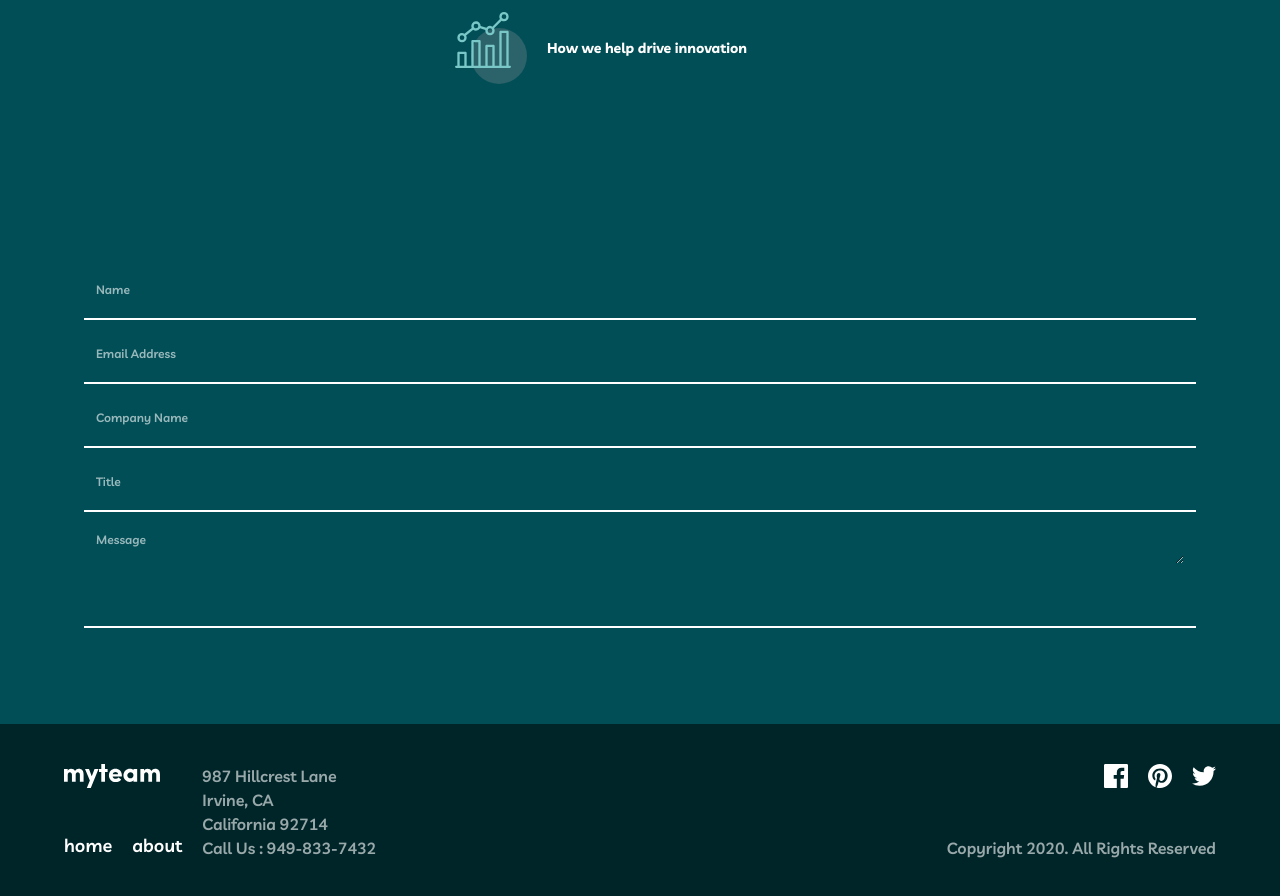
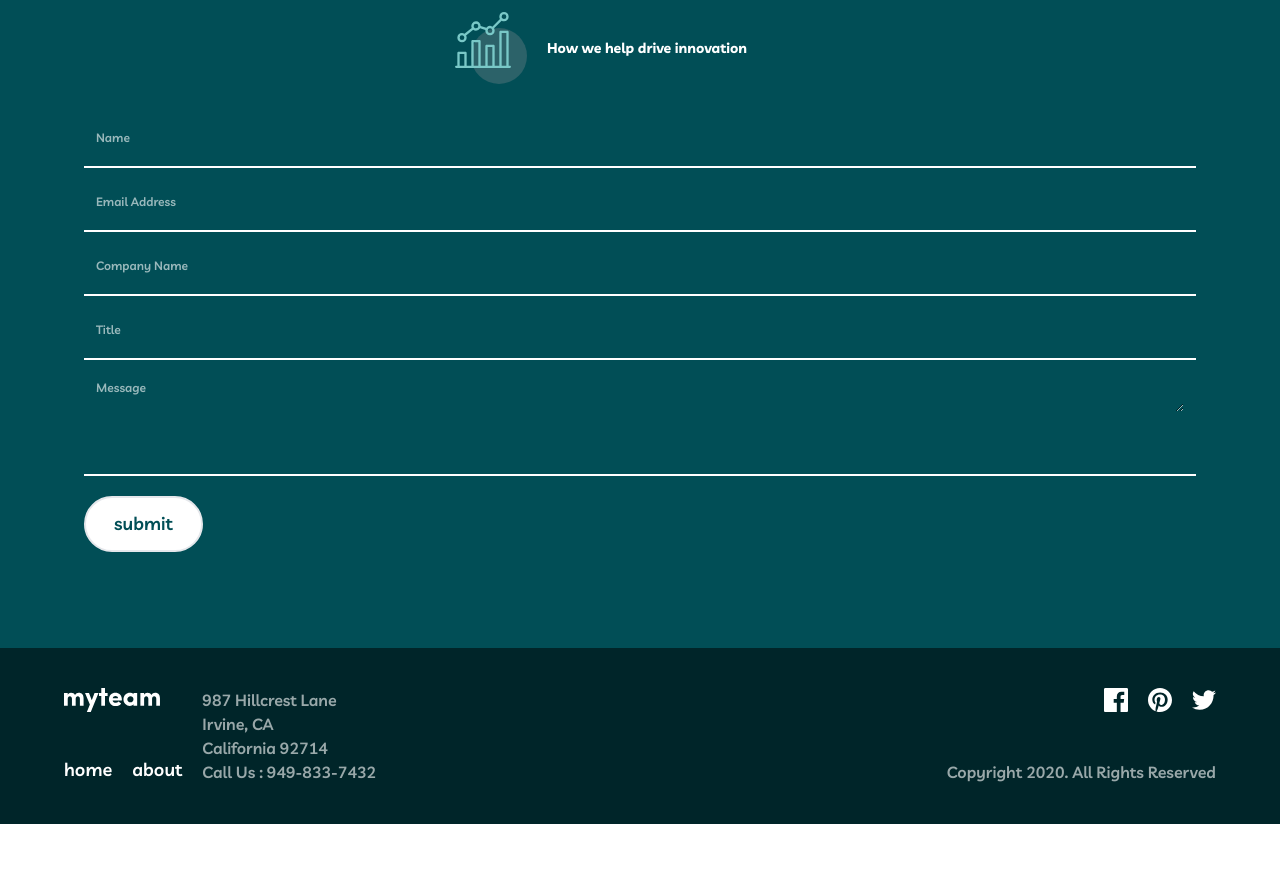
Before and after one commit to alimuddinhasan/myteam-website, a Next.js app: page /contact in a window 1280 px wide. Shown: the part 480-1376 px from the top of the page. After the commit the page ends 1304 px from the top, so only its background shows below. Built offline with nearby package versions, Linux system fonts and the light colour scheme.

Commit message:
feat(contact): add button submit

```diff
--- a/pages/contact/index.tsx
+++ b/pages/contact/index.tsx
@@ -2,6 +2,7 @@ import BaseScreen from "@/components/BaseScreen";
 import ContactItem from "@/components/ContactItem";
 import Container from "@/components/Container";
 import Input, { InputType } from "@/components/Input";
+import Button, { ButtonColor } from "@/components/Button";
 
 export default function Contact() {
   return (
@@ -9,12 +10,9 @@ export default function Contact() {
       pageTitle="Frontend Mentor | myteam website challenge - Contact"
       showGetStarted={false}
     >
-      <section
-        role="contact"
-        className="bg-midnight-green flex justify-center  "
-      >
-        <Container>
-          <div className="flex flex-col items-center gap-5 px-5 py-24">
+      <section role="contact" className="bg-midnight-green flex justify-center">
+        <Container className="py-24">
+          <div className="flex flex-col items-center gap-5 px-5 mb-10">
             <h1 className="text-4xl font-bold text-white">Contact</h1>
             <h2 className="text-3xl font-bold text-light-coral">
               Ask us about
@@ -34,13 +32,20 @@ export default function Contact() {
               />
             </div>
           </div>
-          <div className="flex flex-col items-stretch gap-5 px-5 py-24">
+          <form action="" className="px-5">
+            <div className="flex flex-col gap-5 mb-5">
               <Input label="Name" />
               <Input label="Email Address" />
               <Input label="Company Name" />
               <Input label="Title" />
               <Input type={InputType.TextArea} label="Message" />
             </div>
+            <Button
+              label="submit"
+              color={ButtonColor.secondary}
+              className="grow-0"
+            />
+          </form>
         </Container>
       </section>
     </BaseScreen>
```
Lines whose indentation alone changed are shown as unchanged.
